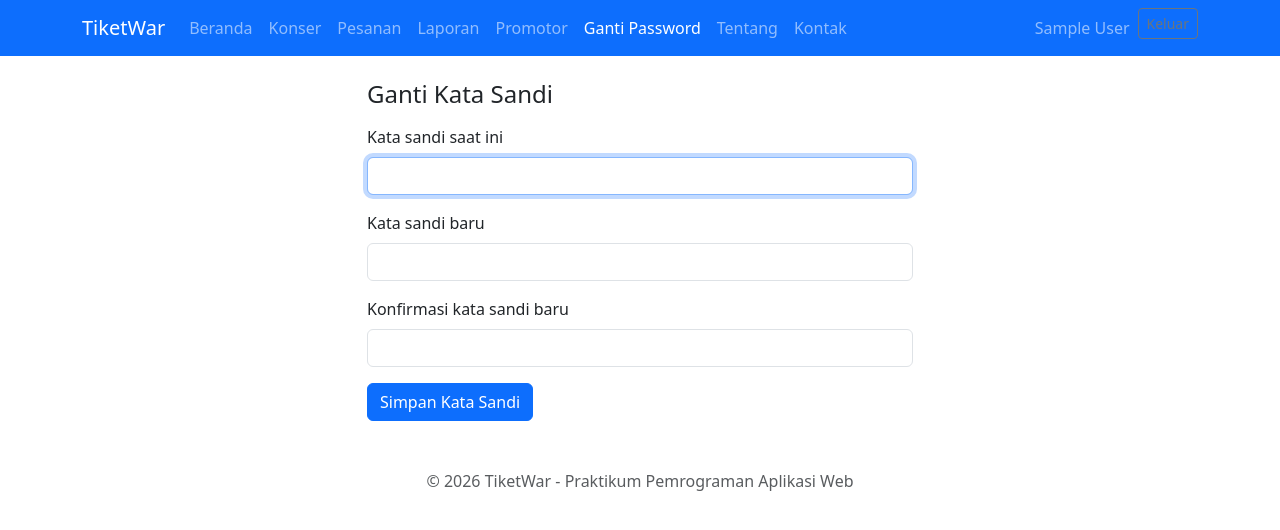
After one commit to DylanAwikAwoka/GD6_12776, a Laravel app: page /akun/password in a window 1280 px wide. The commit adds this page. Shown: the top 530 px of the page. Run offline with Laravel 12, Linux system fonts and the light colour scheme; the visitor is signed in with stand-in values (Sample User, id 1); parts of the project's set-up code (start-up, migrations or seed data) failed here and were passed over.

Commit message:
Tambah ganti kata sandi admin

```diff
--- /dev/null
+++ b/tiketwar/app/Http/Controllers/AkunController.php
@@ -0,0 +1,28 @@
+<?php
+
+namespace App\Http\Controllers;
+
+use Illuminate\Http\RedirectResponse;
+use Illuminate\Http\Request;
+use Illuminate\View\View;
+
+class AkunController extends Controller
+{
+    public function showPassword(): View
+    {
+        return view('akun.password');
+    }
+
+    public function updatePassword(Request $request): RedirectResponse
+    {
+        $data = $request->validate([
+            'current_password' => ['required', 'current_password'],
+            'password' => ['required', 'string', 'min:8', 'confirmed'],
+        ]);
+
+        $request->user()->update(['password' => $data['password']]);
+
+        return redirect()->route('pesanan.index')
+            ->with('status', 'Kata sandi berhasil diganti.');
+    }
+}
--- /dev/null
+++ b/tiketwar/resources/views/akun/password.blade.php
@@ -0,0 +1,46 @@
+@extends('layouts.main')
+@section('title', 'Ganti Kata Sandi')
+@section('content')
+<div class="row justify-content-center">
+    <div class="col-md-6">
+        <h1 class="h4 mb-3">Ganti Kata Sandi</h1>
+
+        @if (session('status'))
+            <div class="alert alert-success">{{ session('status') }}</div>
+        @endif
+
+        <form action="{{ route('akun.password.update') }}" method="POST">
+            @csrf
+            @method('PUT')
+
+            <div class="mb-3">
+                <label for="current_password" class="form-label">Kata sandi saat ini</label>
+                <input type="password" id="current_password" name="current_password"
+                       class="form-control @error('current_password') is-invalid @enderror"
+                       required autofocus>
+                @error('current_password')
+                    <div class="invalid-feedback">{{ $message }}</div>
+                @enderror
+            </div>
+
+            <div class="mb-3">
+                <label for="password" class="form-label">Kata sandi baru</label>
+                <input type="password" id="password" name="password"
+                       class="form-control @error('password') is-invalid @enderror"
+                       required>
+                @error('password')
+                    <div class="invalid-feedback">{{ $message }}</div>
+                @enderror
+            </div>
+
+            <div class="mb-3">
+                <label for="password_confirmation" class="form-label">Konfirmasi kata sandi baru</label>
+                <input type="password" id="password_confirmation" name="password_confirmation"
+                       class="form-control" required>
+            </div>
+
+            <button type="submit" class="btn btn-primary">Simpan Kata Sandi</button>
+        </form>
+    </div>
+</div>
+@endsection
--- a/tiketwar/resources/views/layouts/main.blade.php
+++ b/tiketwar/resources/views/layouts/main.blade.php
@@ -13,6 +13,9 @@
     @if (session('success'))
         <div class="alert alert-success">{{ session('success') }}</div>
     @endif
+    @if (session('status'))
+        <div class="alert alert-info">{{ session('status') }}</div>
+    @endif
     @if (session('error'))
         <div class="alert alert-danger">{{ session('error') }}</div>
     @endif
--- a/tiketwar/resources/views/partials/navbar.blade.php
+++ b/tiketwar/resources/views/partials/navbar.blade.php
@@ -8,6 +8,7 @@
                 <li class="nav-item"><a class="nav-link {{ request()->routeIs('pesanan.*') ? 'active' : '' }}" href="{{ route('pesanan.index') }}">Pesanan</a></li>
                 <li class="nav-item"><a class="nav-link {{ request()->routeIs('laporan.*') ? 'active' : '' }}" href="{{ route('laporan.index') }}">Laporan</a></li>
                 <li class="nav-item"><a class="nav-link {{ request()->routeIs('promotor.*') ? 'active' : '' }}" href="{{ route('promotor.index') }}">Promotor</a></li>
+                <li class="nav-item"><a class="nav-link {{ request()->routeIs('akun.password*') ? 'active' : '' }}" href="{{ route('akun.password') }}">Ganti Password</a></li>
             @endauth
             <li class="nav-item"><a class="nav-link {{ request()->routeIs('tentang') ? 'active' : '' }}" href="{{ route('tentang') }}">Tentang</a></li>
             <li class="nav-item"><a class="nav-link {{ request()->routeIs('kontak') ? 'active' : '' }}" href="{{ route('kontak') }}">Kontak</a></li>
--- a/tiketwar/routes/web.php
+++ b/tiketwar/routes/web.php
@@ -1,5 +1,6 @@
 <?php
 
+use App\Http\Controllers\AkunController;
 use App\Http\Controllers\AuthController;
 use App\Http\Controllers\KonserController;
 use App\Http\Controllers\LaporanController;
@@ -71,6 +72,12 @@ Route::middleware('auth')->group(function () {
     Route::patch('/pesanan/{pesanan}/batal', [PesananController::class, 'batal'])
         ->whereNumber('pesanan')->name('pesanan.batal');
 
+    // Ganti kata sandi admin
+    Route::get('/akun/password', [AkunController::class, 'showPassword'])
+        ->name('akun.password');
+    Route::put('/akun/password', [AkunController::class, 'updatePassword'])
+        ->name('akun.password.update');
+
     // Laporan
     Route::get('/laporan', [LaporanController::class, 'index'])->name('laporan.index');
     Route::get('/laporan/pdf', [LaporanController::class, 'pdf'])->name('laporan.pdf');
```
Also changed, not shown: README.md.
